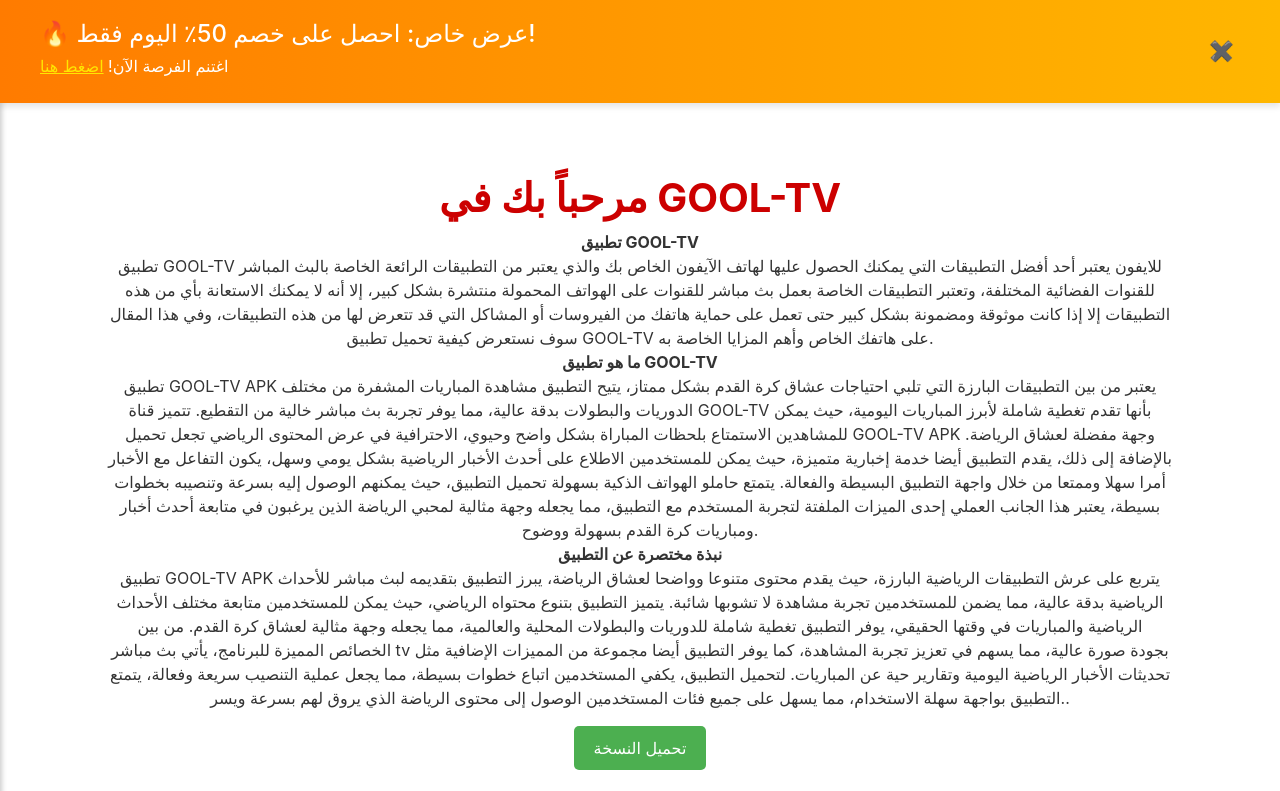
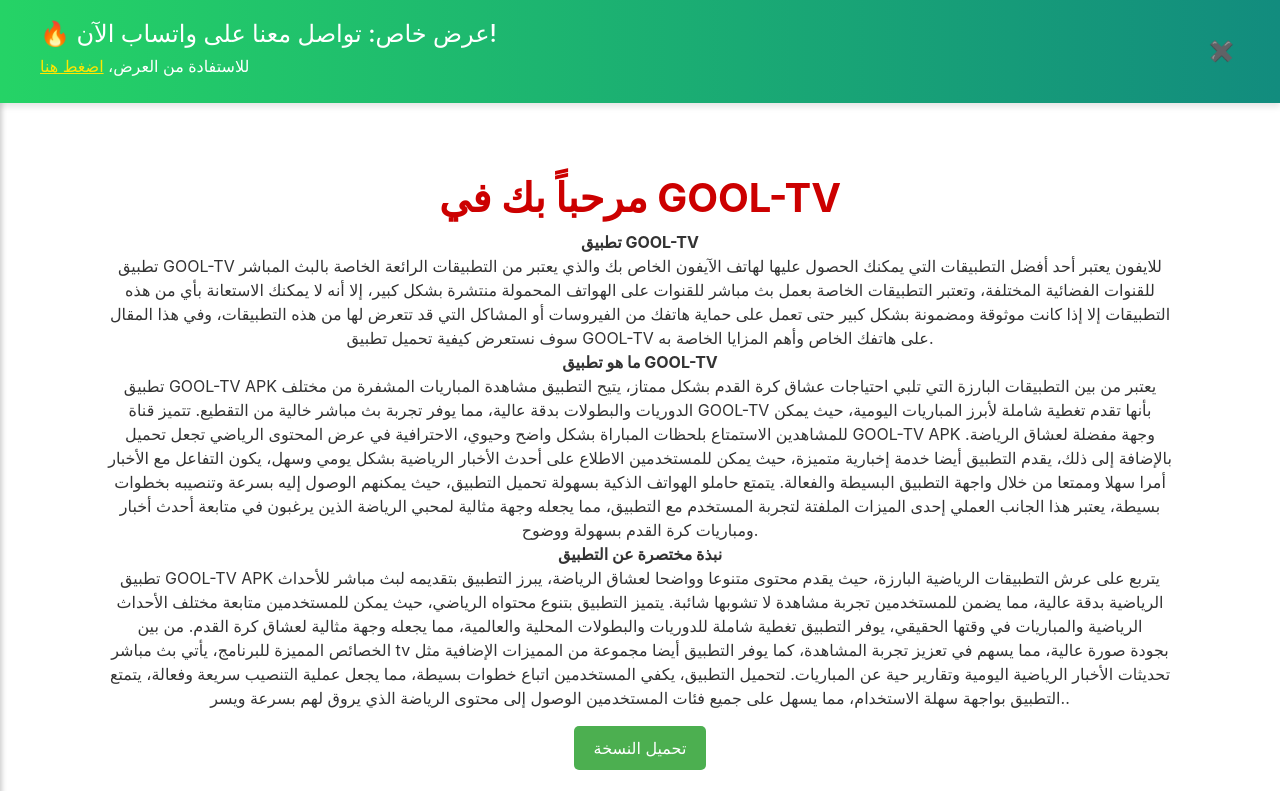
Before and after one commit to GOOL-TV/GOOL-TV, a plain HTML site: page index.html in a window 1280 px wide. Shown: the top 791 px of the page. Drawn offline with nearby package versions, Linux system fonts and the light colour scheme; grey boxes are pictures that could not be loaded.

Commit message:
Update index.html

```diff
--- a/index.html
+++ b/index.html
@@ -8,23 +8,27 @@
     <title>إعلان منسدل</title>
     <style>
 
-    <!-- CSS لتنسيق الإعلان -->
-
+    <!-- CSS لتنسيق الإعلان وحركته -->
+    <style>
         @keyframes slideDown {
             from {
                 transform: translateY(-100%);
+                opacity: 0;
             }
             to {
                 transform: translateY(0);
+                opacity: 1;
             }
         }
 
         @keyframes slideUp {
             from {
                 transform: translateY(0);
+                opacity: 1;
             }
             to {
                 transform: translateY(-100%);
+                opacity: 0;
             }
         }
 
@@ -34,16 +38,17 @@
             top: 0;
             left: 0;
             width: 100%;
-            background: linear-gradient(90deg, #ff7b00, #ffb700);
+            background: linear-gradient(90deg, #25d366, #128c7e);
             color: white;
             z-index: 9999;
             padding: 20px 10px;
             box-shadow: 0 4px 6px rgba(0, 0, 0, 0.1);
-            animation: slideDown 1s ease;
+            animation: slideDown 1s ease-in-out;
+            opacity: 1;
         }
 
         #dynamic-ad.hidden {
-            animation: slideUp 1s ease forwards;
+            animation: slideUp 1s ease-in-out forwards;
         }
 
         #ad-toggle {
@@ -392,8 +397,8 @@
     <div id="dynamic-ad">
         <div style="max-width: 1200px; margin: auto; display: flex; justify-content: space-between; align-items: center;">
             <div style="flex: 1; text-align: left;">
-                <h2 style="margin: 0; font-size: 1.5em;">🔥 عرض خاص: احصل على خصم 50٪ اليوم فقط!</h2>
-                <p style="margin: 5px 0;">اغتنم الفرصة الآن! <a href="https://example.com" target="_blank" style="color: #ffe600; text-decoration: underline;">اضغط هنا</a></p>
+                <h2 style="margin: 0; font-size: 1.5em;">🔥 عرض خاص: تواصل معنا على واتساب الآن!</h2>
+                <p style="margin: 5px 0;">للاستفادة من العرض، <a href="https://wa.me/201025117997" target="_blank" style="color: #ffe600; text-decoration: underline;">اضغط هنا</a></p>
             </div>
             <button onclick="closeAd()" style="background: none; border: none; color: white; font-size: 20px; cursor: pointer;">✖</button>
         </div>
@@ -409,7 +414,9 @@
         window.onload = function() {
             // عرض الإعلان تلقائيًا بعد 3 ثوانٍ
             setTimeout(() => {
-                document.getElementById('dynamic-ad').style.display = 'block';
+                const ad = document.getElementById('dynamic-ad');
+                ad.style.display = 'block';
+                ad.classList.remove('hidden');
             }, 3000);
         };
 
```
